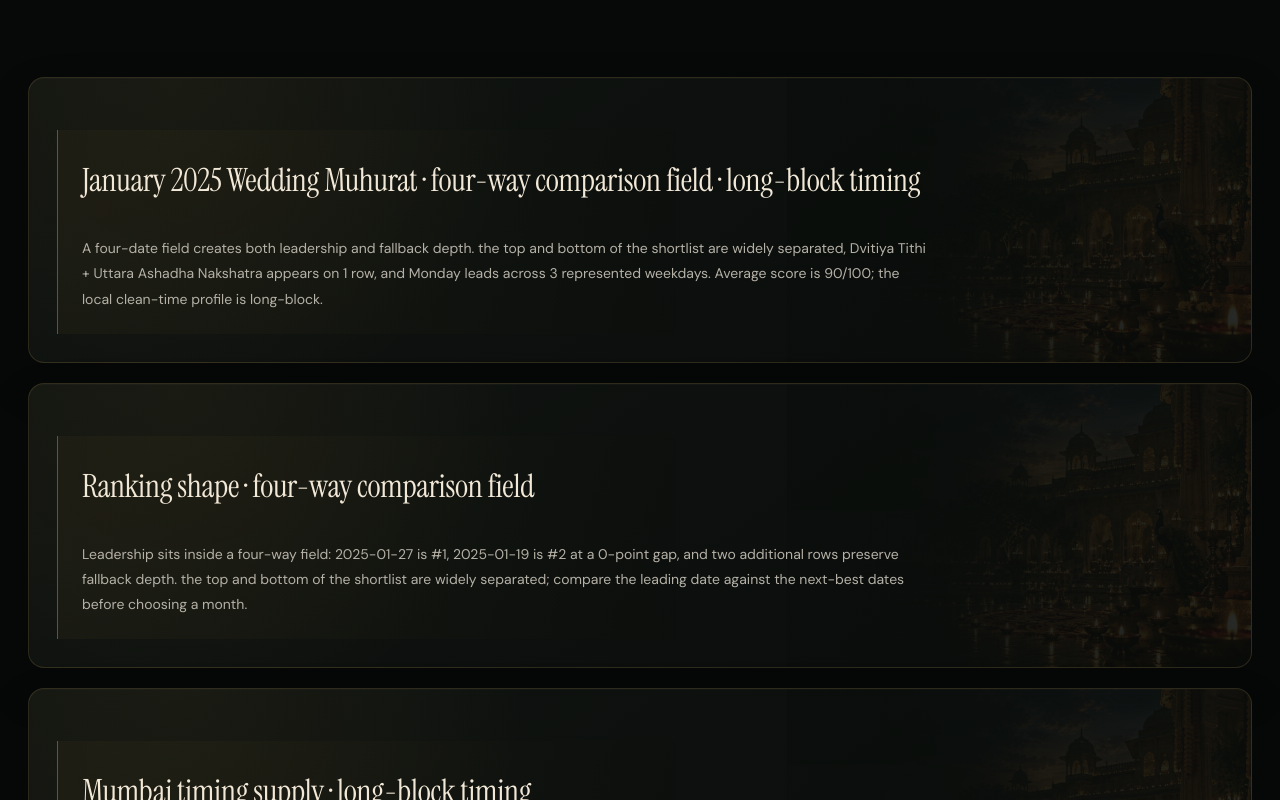
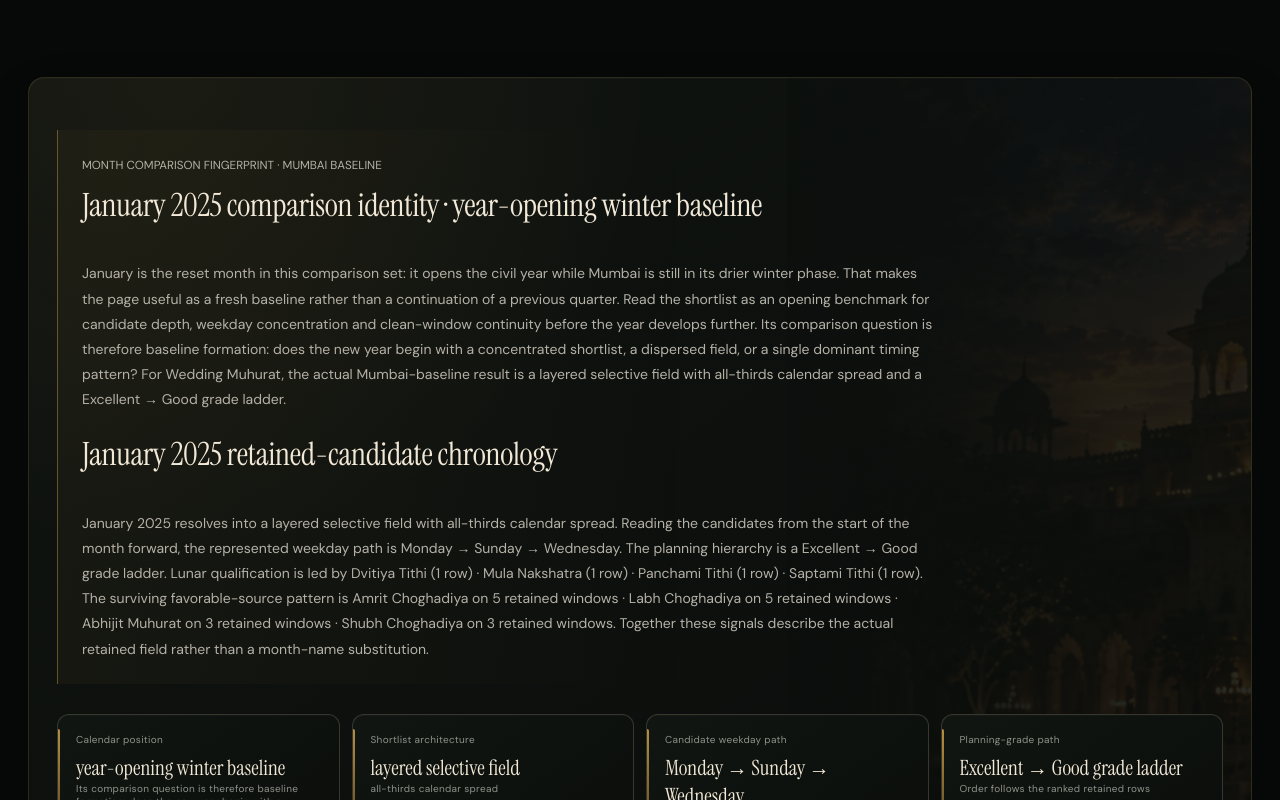
Before and after one commit to SviatF/chanag.xx, a Next.js app: page /muhurat/wedding/2025/01 in a window 1280 px wide. Shown: the part 760-1560 px from the top of the page. Built offline with nearby package versions, Linux system fonts and the light colour scheme.

Commit message:
feat(content): render Muhurat month comparison fingerprint

```diff
--- a/app/muhurat/[event]/[year]/[month]/page.tsx
+++ b/app/muhurat/[event]/[year]/[month]/page.tsx
@@ -6,6 +6,7 @@ import TopicalGraph from "@/components/TopicalGraph";
 import {cityBySlug} from "@/lib/cities";
 import {getMonthlyMuhurat,muhuratRules} from "@/lib/muhurat";
 import {buildMuhuratMonthlyQualityContent} from "@/lib/muhurat-content-engine";
+import {buildMuhuratMonthSimilarityContext} from "@/lib/muhurat-month-similarity-context";
 import {isMonthlyMuhuratIndexable,robotsFor} from "@/lib/seo-policy";
 import {parseRouteMonth,parseRouteYear} from "@/lib/route-validation";
 import {muhuratMonthSsgPriority} from "@/lib/static-seo-routes";
@@ -29,6 +30,7 @@ export default async function MuhuratPage({params}:{params:Promise<{event:string
   const {rows}=await getMonthlyMuhurat(p.event,year,month,city);
   const top=rows[0];
   const quality=buildMuhuratMonthlyQualityContent(p.event,year,month,city,rows,"baseline");
+  const similarity=buildMuhuratMonthSimilarityContext(p.event,year,month,rows);
   const ld={"@context":"https://schema.org","@graph":[
     {"@type":"CollectionPage","name":`${rule.title} candidate dates — ${monthName} ${year}`,"url":`https://panchvani.com/muhurat/${p.event}/${year}/${p.month}`,"description":quality.directAnswer},
     {"@type":"ItemList","name":`${rule.title} screened candidate dates`,"itemListElement":rows.map((r,index)=>({"@type":"ListItem","position":index+1,"name":`${r.date} · Planning Score ${r.planning.score}/100`,"url":`https://panchvani.com/panchang/${city.slug}/${r.date}`}))}
@@ -41,6 +43,12 @@ export default async function MuhuratPage({params}:{params:Promise<{event:string
     <p className="page-subtitle">{quality.directAnswer}</p>
 
     <div className="data-grid">{quality.facts.map(item=><div className="data-card" key={item.label}><small>{item.label}</small><strong>{item.value}</strong>{item.note?<small>{item.note}</small>:null}</div>)}</div>
+
+    <section className="wide-panel">
+      <div className="seo-copy"><small>MONTH COMPARISON FINGERPRINT · MUMBAI BASELINE</small><h2>{similarity.title}</h2><p>{similarity.positionBody}</p><h2>{similarity.sequenceTitle}</h2><p>{similarity.sequenceBody}</p></div>
+      <div className="data-grid">{similarity.facts.map(item=><div className="data-card" key={item.label}><small>{item.label}</small><strong>{item.value}</strong>{item.note?<small>{item.note}</small>:null}</div>)}</div>
+    </section>
+
     <section className="wide-panel"><div className="seo-copy"><h2>{quality.fingerprintTitle}</h2><p>{quality.fingerprintBody}</p></div></section>
     <section className="wide-panel"><div className="seo-copy"><h2>{quality.rankingTitle}</h2><p>{quality.rankingBody}</p></div></section>
     <section className="wide-panel"><div className="seo-copy"><h2>{quality.timingTitle}</h2><p>{quality.timingBody}</p></div></section>
```
